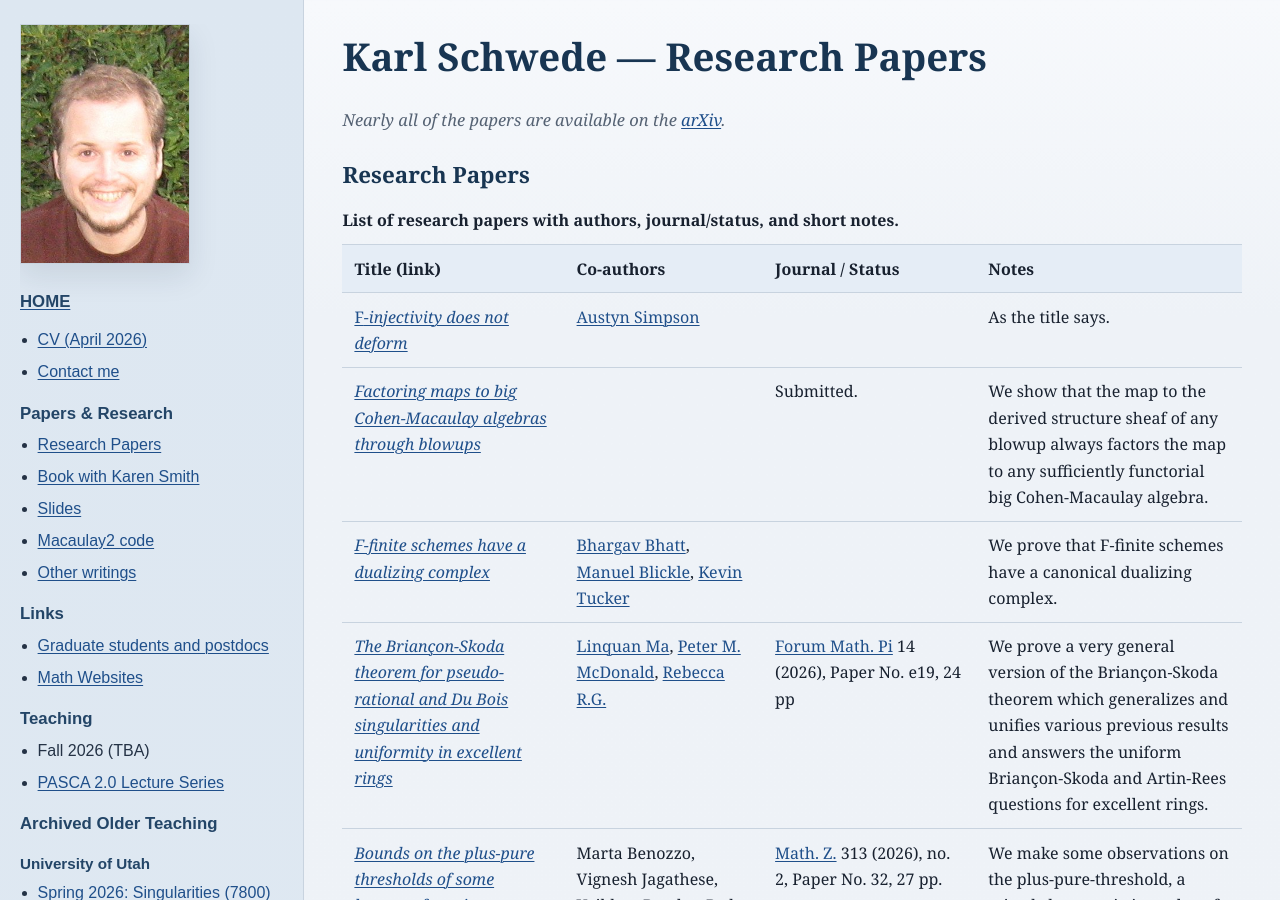
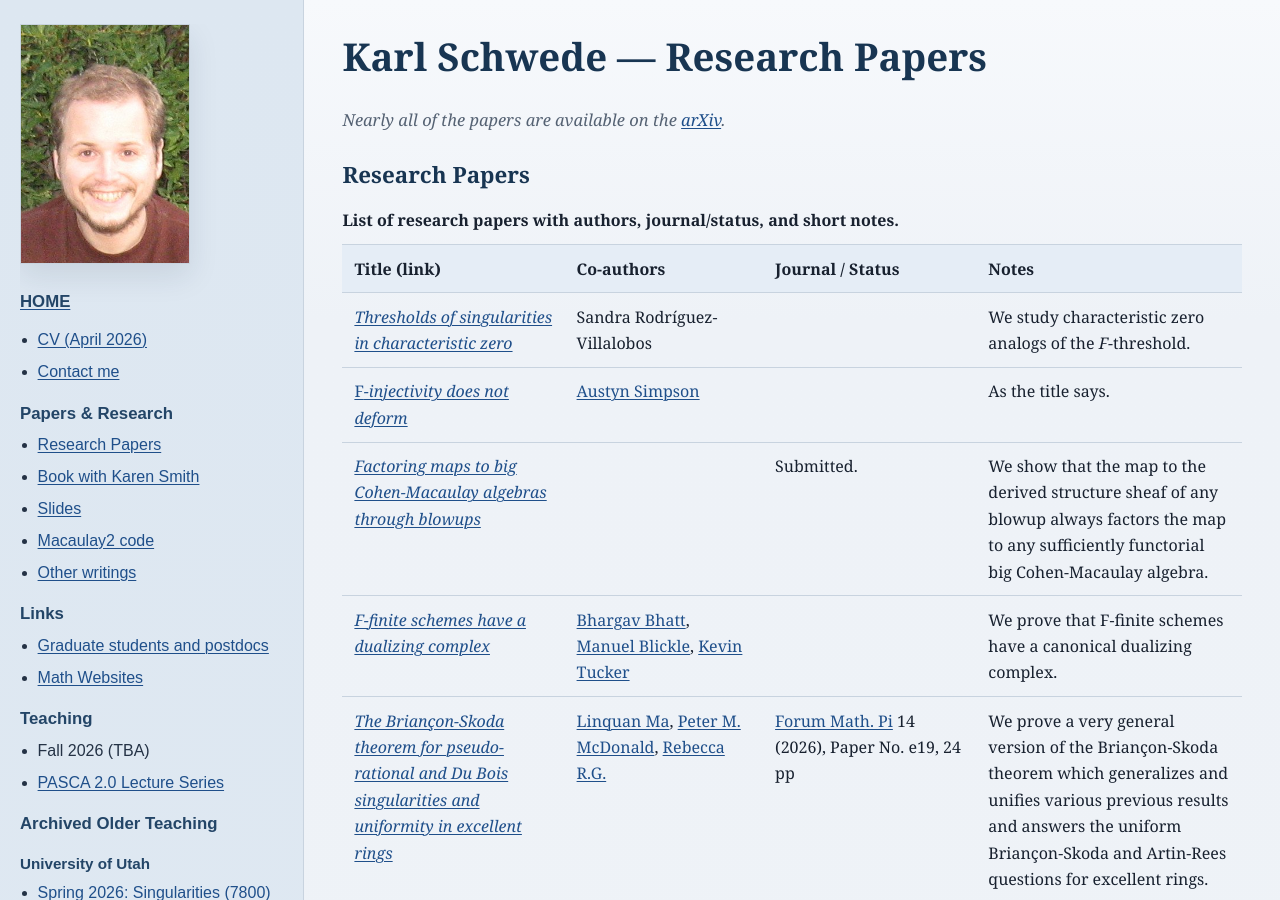
Before and after one commit to kschwede/kschwede.github.io, a Jekyll site: the page built from papers.html, in a window 1280 px wide and 900 px high. Built offline with Jekyll 4.4.1, drawn with Linux system fonts in a browser that asks for light colours.

Commit message:
thresholds paper

```diff
--- a/papers.html
+++ b/papers.html
@@ -25,6 +25,13 @@ title: 'Research Papers'
               </tr>
             </thead>
             <tbody>
+
+                <tr>
+                <td><i><a href="https://arxiv.org/abs/2608.30290" target="_blank" rel="noopener noreferrer">Thresholds of singularities in characteristic zero</a></i></td>
+                <td>Sandra Rodríguez-Villalobos</td>
+                <td></td>
+                <td>We study characteristic zero analogs of the <i>F</i>-threshold.</td>
+                </tr>
 
                 <tr>
                 <td><i><a href="https://arxiv.org/abs/2608.15470" target="_blank" rel="noopener noreferrer"></i>F<i>-injectivity does not deform</a></i></td>
```
